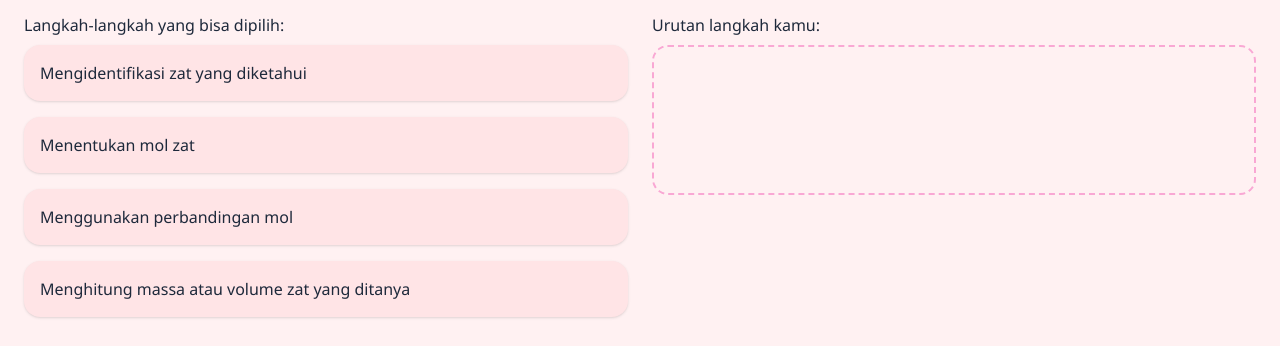
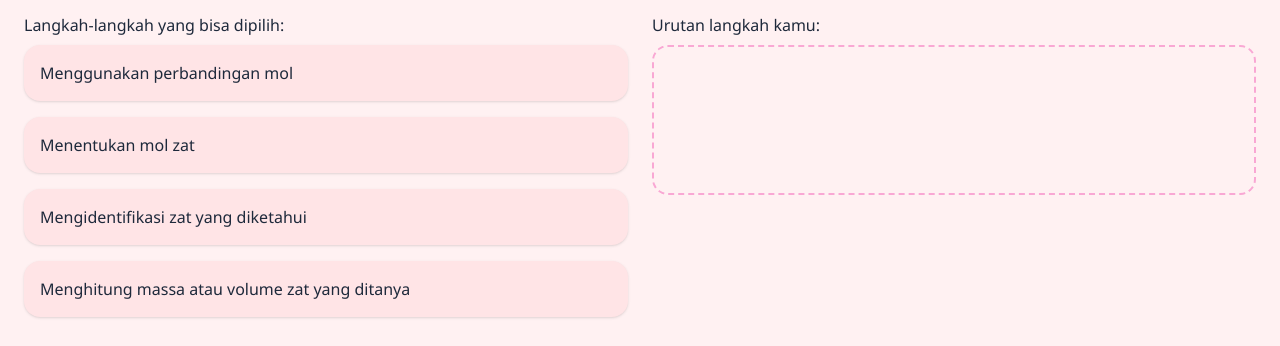
Before and after one commit to nhaliza15/Website-Stoikiometri, a plain HTML site: page Game1.html in a window 1280 px wide. Shown: the part 219-565 px from the top of the page. Drawn offline with nearby package versions, Linux system fonts and the light colour scheme.

Commit message:
Add files via upload

```diff
--- a/Game1.html
+++ b/Game1.html
@@ -87,10 +87,47 @@
   <hr class="my-10" />
 
   <script>
-    // Drag and drop Game 3
-    const options = document.getElementById("options");
-    const answers = document.getElementById("answers");
-    let dragged;
+  const options = document.getElementById("options");
+  const answers = document.getElementById("answers");
+  let dragged;
+
+  // Fungsi acak (Fisher–Yates shuffle)
+  function shuffleArray(array) {
+    for (let i = array.length - 1; i > 0; i--) {
+      const j = Math.floor(Math.random() * (i + 1));
+      [array[i], array[j]] = [array[j], array[i]];
+    }
+    return array;
+  }
+
+  // Isi dan acak opsi saat halaman dimuat
+  const steps = [
+    "Mengidentifikasi zat yang diketahui",
+    "Menentukan mol zat",
+    "Menggunakan perbandingan mol",
+    "Menghitung massa atau volume zat yang ditanya"
+  ];
+
+  const shuffled = shuffleArray([...steps]);
+
+  // Kosongkan dan isi ulang div #options dengan langkah-langkah acak
+  options.innerHTML = "";
+  shuffled.forEach(step => {
+    const div = document.createElement("div");
+    div.className = "card p-4 rounded-2xl shadow cursor-move";
+    div.setAttribute("draggable", "true");
+    div.textContent = step;
+    options.appendChild(div);
+  });
+
+  // Re-bind dragstart ke elemen baru
+  document.querySelectorAll("[draggable=true]").forEach(el => {
+    el.addEventListener("dragstart", e => {
+      dragged = e.target;
+    });
+  });
+
+  // (Drag-over & drop sudah ada dan tidak perlu diubah)
 
     document.querySelectorAll("[draggable=true]").forEach(el => {
       el.addEventListener("dragstart", e => {
@@ -136,6 +173,7 @@
 
       document.getElementById("resultGame3").innerText = `Jawaban benar: ${score} dari 4`;
     }
+    localStorage.setItem("Game1Done", "true");
   </script>
 </body>
 </html>
```
